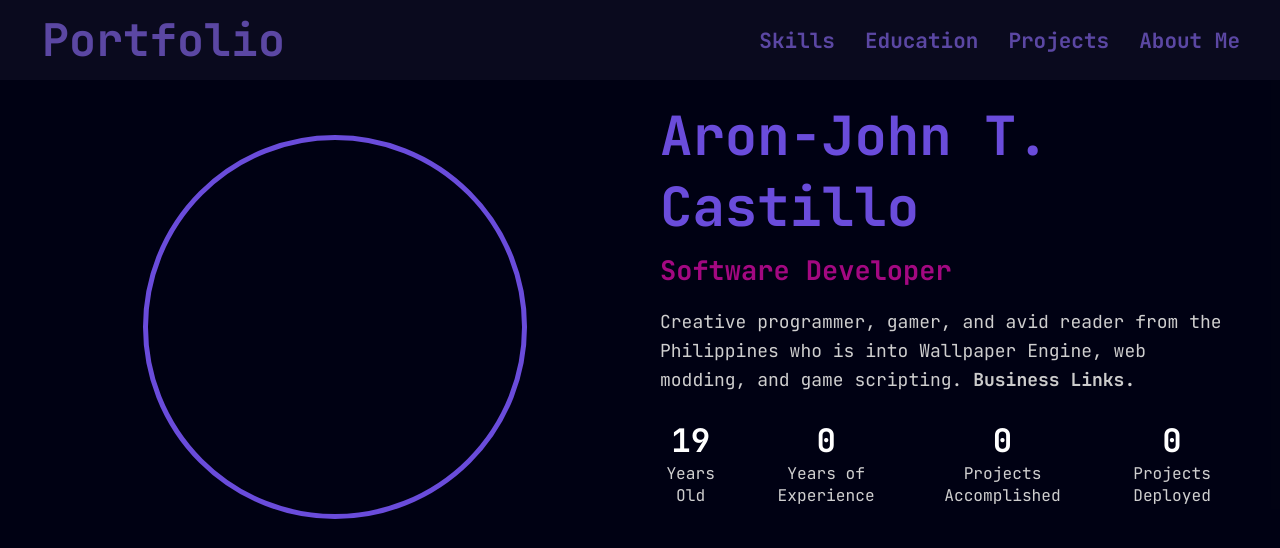
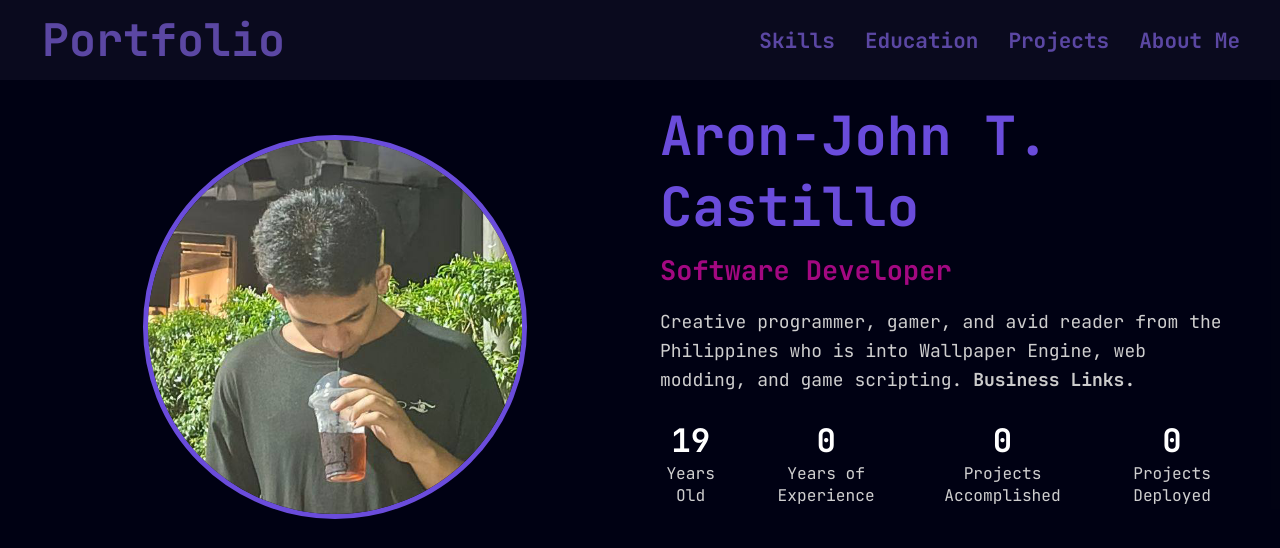
Before and after one commit to Jron068/MyPortfolio_2025, a plain HTML site: page index.html in a window 1280 px wide. Shown: the top 548 px of the page. Drawn offline with nearby package versions, Linux system fonts and the light colour scheme; the site is published under a folder, as on GitHub Pages, so addresses that start at the root find nothing; some icons are missing.

Commit message:
Update index.html

```diff
--- a/index.html
+++ b/index.html
@@ -42,7 +42,7 @@
         <!-- Right Section with Profile Image -->
         <div class="right-section">
             <div class="profile-image">
-            <img src="/images/Profile.png" alt="Profile Image" />
+            <img src="./images/Profile.png" alt="Profile Image" />
             </div>
         </div>
 
```
